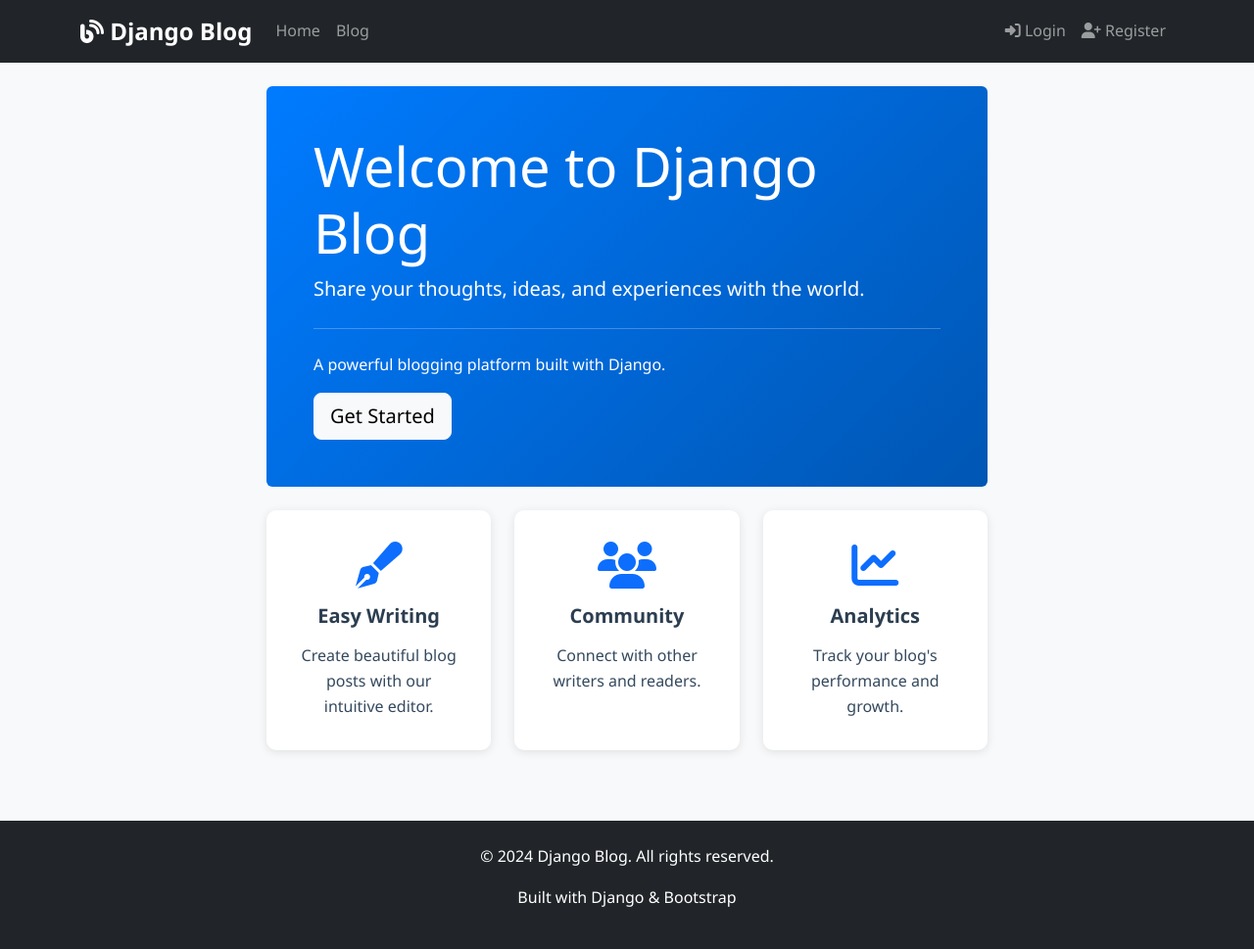
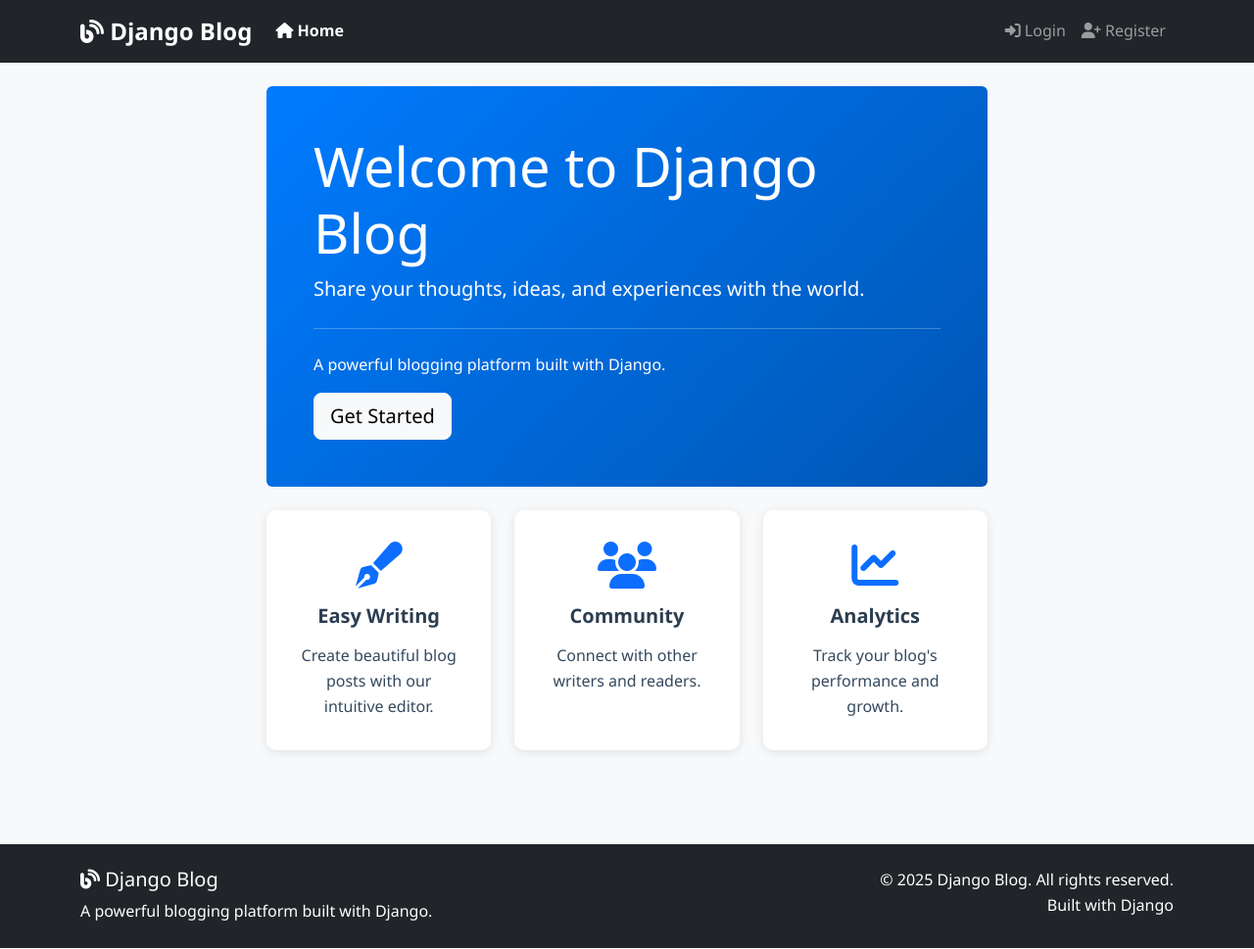
Before and after one commit to Jane-del-art/Alx_DjangoLearnLab, a Django app: page / in a window 1280 px wide. Shown: the whole page at 98% size. Run offline with Django 5.2, Linux system fonts and the light colour scheme.

Commit message:
Update base.html

```diff
--- a/django_blog/templates/base.html
+++ b/django_blog/templates/base.html
@@ -5,9 +5,20 @@
     <meta charset="UTF-8">
     <meta name="viewport" content="width=device-width, initial-scale=1.0">
     <title>{% block title %}Django Blog{% endblock %}</title>
-    <link rel="stylesheet" href="https://cdn.jsdelivr.net/npm/bootstrap@5.3.0/dist/css/bootstrap.min.css">
+
+    <!-- Bootstrap CSS -->
+    <link href="https://cdn.jsdelivr.net/npm/bootstrap@5.3.0/dist/css/bootstrap.min.css" rel="stylesheet">
+
+    <!-- Font Awesome -->
     <link rel="stylesheet" href="https://cdnjs.cloudflare.com/ajax/libs/font-awesome/6.4.0/css/all.min.css">
+
+    <!-- Custom CSS -->
     <link rel="stylesheet" href="{% static 'css/style.css' %}">
+    <link rel="stylesheet" href="{% static 'css/auth.css' %}">
+
+    <!-- Favicon -->
+    <link rel="icon" href="{% static 'images/favicon.ico' %}" type="image/x-icon">
+
     {% block extra_css %}{% endblock %}
 </head>
 <body>
@@ -23,23 +34,28 @@
             <div class="collapse navbar-collapse" id="navbarNav">
                 <ul class="navbar-nav me-auto">
                     <li class="nav-item">
-                        <a class="nav-link" href="{% url 'home' %}">Home</a>
-                    </li>
-                    <li class="nav-item">
-                        <a class="nav-link" href="{% url 'home' %}">Blog</a>
+                        <a class="nav-link" href="{% url 'home' %}">
+                            <i class="fas fa-home"></i> Home
+                        </a>
                     </li>
                 </ul>
                 <ul class="navbar-nav ms-auto">
                     {% if user.is_authenticated %}
                     <li class="nav-item dropdown">
                         <a class="nav-link dropdown-toggle" href="#" id="navbarDropdown" role="button" data-bs-toggle="dropdown">
-                            <i class="fas fa-user"></i> {{ user.username }}
+                            <i class="fas fa-user-circle"></i> {{ user.username }}
                         </a>
                         <ul class="dropdown-menu">
-                            <li><a class="dropdown-item" href="{% url 'profile' %}">Profile</a></li>
-                            <li><a class="dropdown-item" href="{% url 'password_change' %}">Change Password</a></li>
+                            <li><a class="dropdown-item" href="{% url 'profile' %}">
+                                <i class="fas fa-user"></i> Profile
+                            </a></li>
+                            <li><a class="dropdown-item" href="{% url 'password_change' %}">
+                                <i class="fas fa-key"></i> Change Password
+                            </a></li>
                             <li><hr class="dropdown-divider"></li>
-                            <li><a class="dropdown-item" href="{% url 'logout' %}">Logout</a></li>
+                            <li><a class="dropdown-item" href="{% url 'logout' %}">
+                                <i class="fas fa-sign-out-alt"></i> Logout
+                            </a></li>
                         </ul>
                     </li>
                     {% else %}
@@ -60,11 +76,19 @@
     </nav>
 
     <!-- Main Content -->
-    <main class="container mt-4">
+    <main class="container py-4">
         {% if messages %}
             {% for message in messages %}
-                <div class="alert alert-{{ message.tags }} alert-dismissible fade show">
-                    {{ message }}
+                <div class="alert alert-{{ message.tags }} alert-dismissible fade show" role="alert">
+                    <div class="d-flex align-items-center">
+                        <i class="fas
+                            {% if message.tags == 'success' %}fa-check-circle
+                            {% elif message.tags == 'error' or message.tags == 'danger' %}fa-exclamation-circle
+                            {% elif message.tags == 'warning' %}fa-exclamation-triangle
+                            {% else %}fa-info-circle{% endif %}
+                            me-2"></i>
+                        <div>{{ message }}</div>
+                    </div>
                     <button type="button" class="btn-close" data-bs-dismiss="alert"></button>
                 </div>
             {% endfor %}
@@ -74,16 +98,58 @@
     </main>
 
     <!-- Footer -->
-    <footer class="bg-dark text-white mt-5 py-4">
-        <div class="container text-center">
-            <p>&copy; 2024 Django Blog. All rights reserved.</p>
-            <p>Built with Django & Bootstrap</p>
+    <footer class="bg-dark text-white py-4 mt-5">
+        <div class="container">
+            <div class="row">
+                <div class="col-md-6">
+                    <h5><i class="fas fa-blog"></i> Django Blog</h5>
+                    <p class="mb-0">A powerful blogging platform built with Django.</p>
+                </div>
+                <div class="col-md-6 text-md-end">
+                    <p class="mb-0">&copy; {% now "Y" %} Django Blog. All rights reserved.</p>
+                    <p class="mb-0">Built with Django</p>
+                </div>
+            </div>
         </div>
     </footer>
 
     <!-- Scripts -->
     <script src="https://cdn.jsdelivr.net/npm/bootstrap@5.3.0/dist/js/bootstrap.bundle.min.js"></script>
+
+    <!-- Custom JS -->
     <script src="{% static 'js/main.js' %}"></script>
+    <script src="{% static 'js/auth.js' %}"></script>
+
     {% block extra_js %}{% endblock %}
+
+    <!-- Inline script for dynamic page loading -->
+    <script>
+        // Add active class to current nav link
+        document.addEventListener('DOMContentLoaded', function() {
+            const currentPath = window.location.pathname;
+            const navLinks = document.querySelectorAll('.nav-link');
+
+            navLinks.forEach(link => {
+                if (link.getAttribute('href') === currentPath) {
+                    link.classList.add('active');
+                    link.classList.add('fw-bold');
+                }
+            });
+
+            // Smooth scroll for anchor links
+            document.querySelectorAll('a[href^="#"]').forEach(anchor => {
+                anchor.addEventListener('click', function (e) {
+                    e.preventDefault();
+                    const target = document.querySelector(this.getAttribute('href'));
+                    if (target) {
+                        target.scrollIntoView({
+                            behavior: 'smooth',
+                            block: 'start'
+                        });
+                    }
+                });
+            });
+        });
+    </script>
 </body>
 </html>
```
